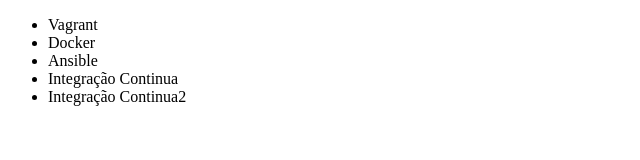
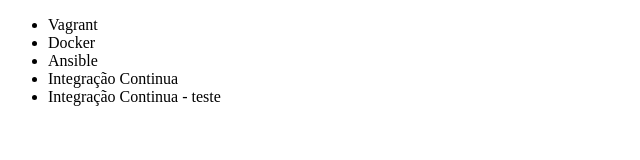
Before and after one commit to cristinadeccher/Alura_QA_Automation, a plain HTML site: page index.html in a window 1280 px wide. Shown: the full height of the page, 0-640 px from the left. Drawn offline with Linux system fonts and the light colour scheme.

Commit message:
Renomeando Curso de Integração contínua

```diff
--- a/index.html
+++ b/index.html
@@ -12,7 +12,7 @@
         <li>Docker</li>
         <li>Ansible</li>
         <li>Integração Continua</li>
-        <li>Integração Continua2</li>
+        <li>Integração Continua - teste</li>
     </ul>
 
 </body>
```
